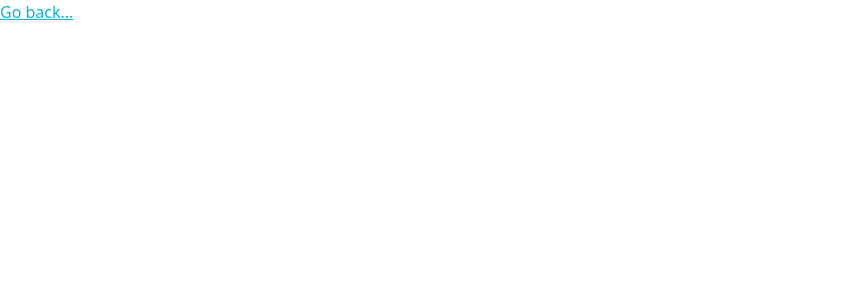
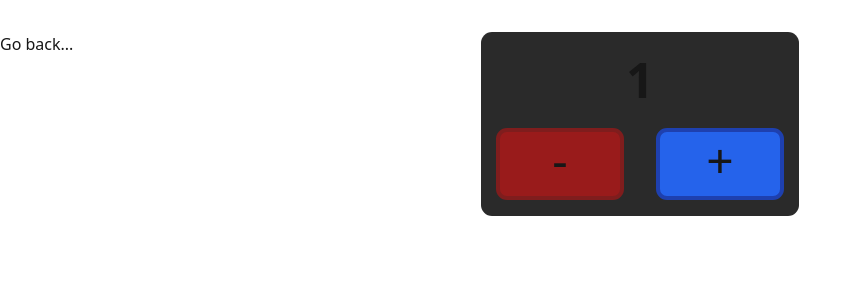
Before and after one commit to FlawlessCasual17/cprg306-assignments, a Next.js app: page /week-5 in a window 1280 px wide. Shown: the top 300 px of the page, without its empty margins (0-861 px from the left). Built offline with nearby package versions, Linux system fonts and the light colour scheme.

Commit message:
Update `week-5` page
Signed-off-by: FlawlessCasual17 <07e5297d5b@c0x0.com>

```diff
--- a/app/week-5/page.js
+++ b/app/week-5/page.js
@@ -1,9 +1,11 @@
 "use client"
 import './styles.css'
 import Link from 'next/link'
+import NewItem from './new-item'
 
 export default function Page() {
     return <main>
         <Link className='absolute' href='../'>Go back...</Link>
+        <NewItem/>
     </main>
 }
```
